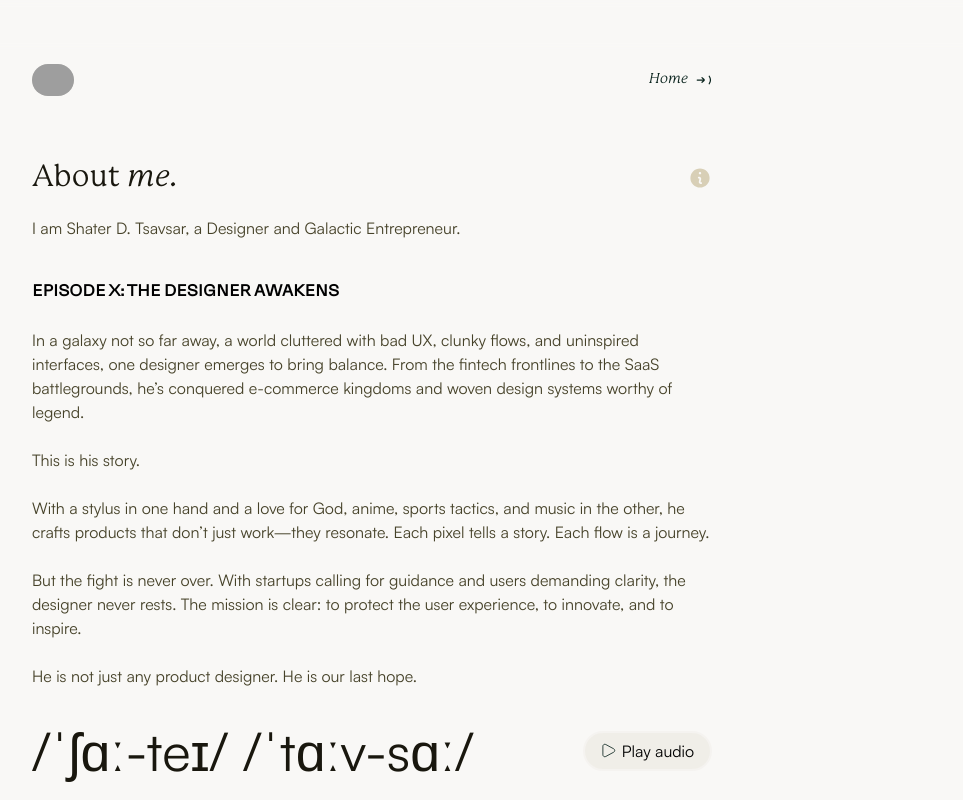
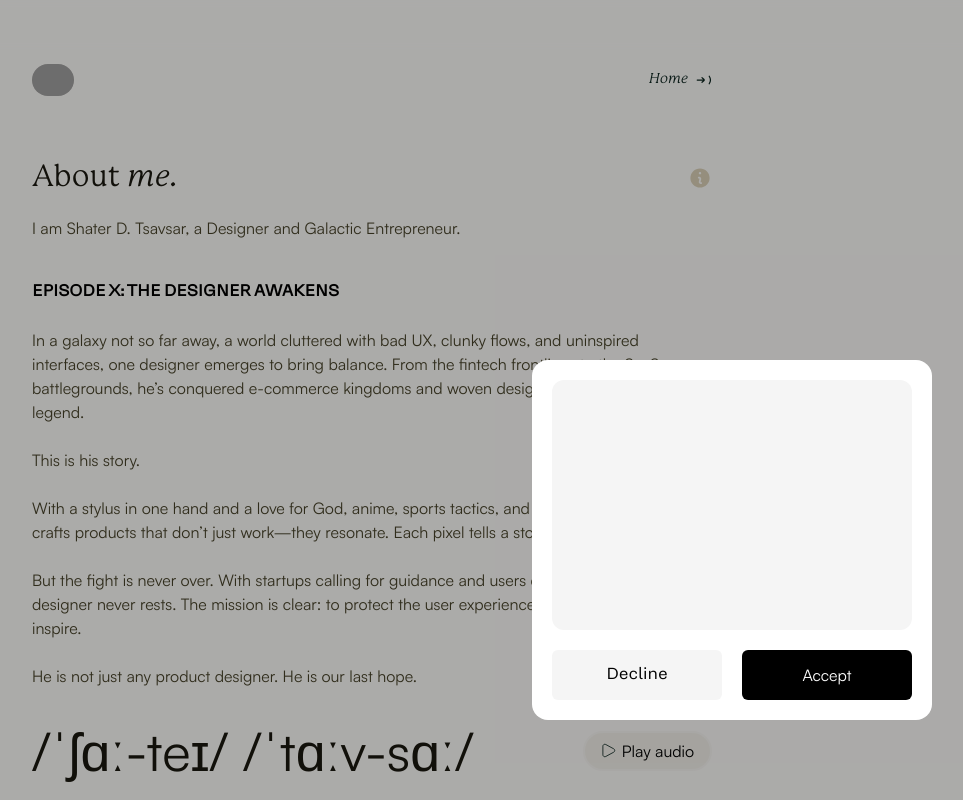
Before and after one commit to Tsavsar/Shater2.0, a Next.js app: page /about in a window 1280 px wide. Shown: the top 800 px of the page, without its empty margins (268-1231 px from the left). Built offline with nearby package versions, Linux system fonts and the light colour scheme; grey boxes are pictures that could not be loaded.

Commit message:
added cookie animation

```diff
--- a/app/components/modals/CookieModal.tsx
+++ b/app/components/modals/CookieModal.tsx
@@ -1,13 +1,52 @@
+"use client"
+import Image from "next/image";
+
+import { motion, AnimatePresence } from "framer-motion";
+import { useEffect, useState } from "react";
+
 export default function CookieModal(){
+    const [showModal, setShowModal] = useState(false);
+
+    useEffect(() => {
+        setTimeout(() => {
+            setShowModal(true)
+        }, 3500);
+    }, []);
+
+    const handleClose = () => {
+        setShowModal(false)
+    }
+
     return(
-        <div className="h-screen w-full fixed top-0 left-0 z-[10001] p-5 md:p-10 flex items-end justify-end">
-            <div className="h-[200px] w-[200px] bg-white">
-                <div />
-                <div className="flex items-center gap-2">
-                    <button className="bg-[#f5f5f5] text-black">Decline</button>
-                    <button className="bg-black text-white f-satoshi">Accept</button>
-                </div>
-            </div>
-        </div>
+        <AnimatePresence>
+            {showModal && (
+                <motion.div
+                    initial={{backgroundColor: 'transparent'}}
+                    animate={{backgroundColor: '#00000050'}}
+                    exit={{backgroundColor: 'transparent'}}
+                    className="h-screen w-full bg-black/50 fixed top-0 left-0 z-[10001] p-10 md:p-20 flex items-end justify-end"
+                >
+                    <motion.div
+                        initial={{x: 600, opacity: 0.5}}
+                        animate={{x: 0, opacity: 1}}
+                        exit={{x: 600, opacity: 0.5}}
+                        className="h-fit w-full md:w-[400px] bg-white rounded-2xl p-2 md:p-5 space-y-2 md:space-y-5"
+                    >
+                        <div className="w-full h-[250px] bg-[#f5f5f5] rounded-xl">
+                            {/* <Image
+                                src={'/images/cookie-modal-image.png'}
+                                alt="Shater cookie image"
+                                fill
+                                objectFit="cover"
+                            /> */}
+                        </div>
+                        <div className="flex items-center gap-2 md:gap-5">
+                            <button className="bg-[#f5f5f5] hover:bg-[#ddd] hover:scale-105 text-black flex-1 h-[50px] rounded-md duration-300 ease-in-out" onClick={handleClose}>Decline</button>
+                            <button className="bg-black text-white f-satoshi flex-1 hover:scale-105 text-black flex-1 h-[50px] rounded-md duration-300 ease-in-out" onClick={handleClose}>Accept</button>
+                        </div>
+                    </motion.div>
+                </motion.div>
+            )}
+        </AnimatePresence>
     )
 }
--- a/app/containers/ClientContainer.tsx
+++ b/app/containers/ClientContainer.tsx
@@ -6,6 +6,7 @@
 //aos
 import AOS from 'aos';
 import 'aos/dist/aos.css';
+import CookieModal from "../components/modals/CookieModal";
 
 export default function ClientContainer({children, pageName}: Readonly<{children: React.ReactNode, pageName: string}>){
     const [loading, setLoading] = useState<boolean>(true);
@@ -25,6 +26,7 @@
             <div className="blur-overlay" />
             {children}
             <Footer />
+            <CookieModal />
         </>
     )
 }
```
